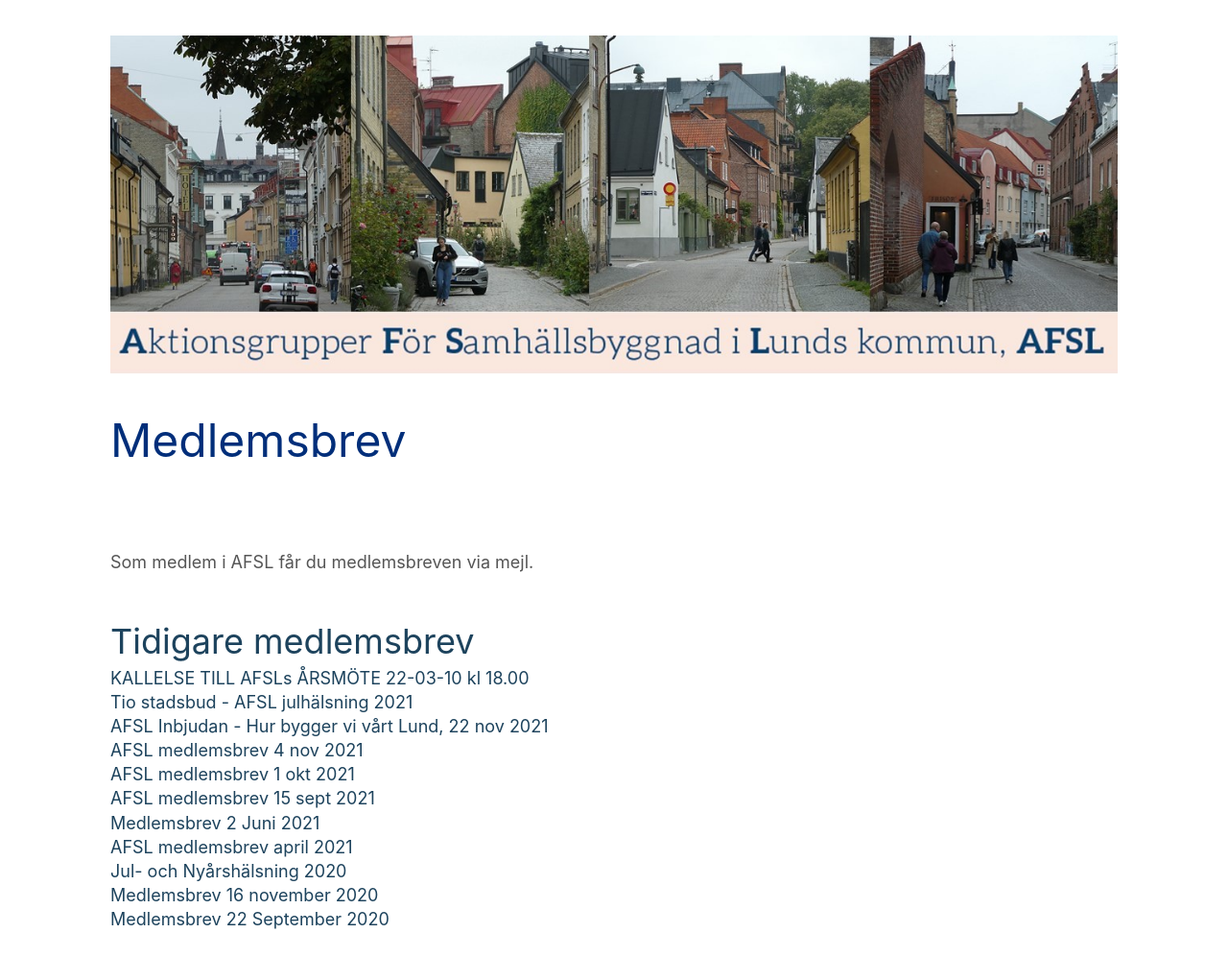
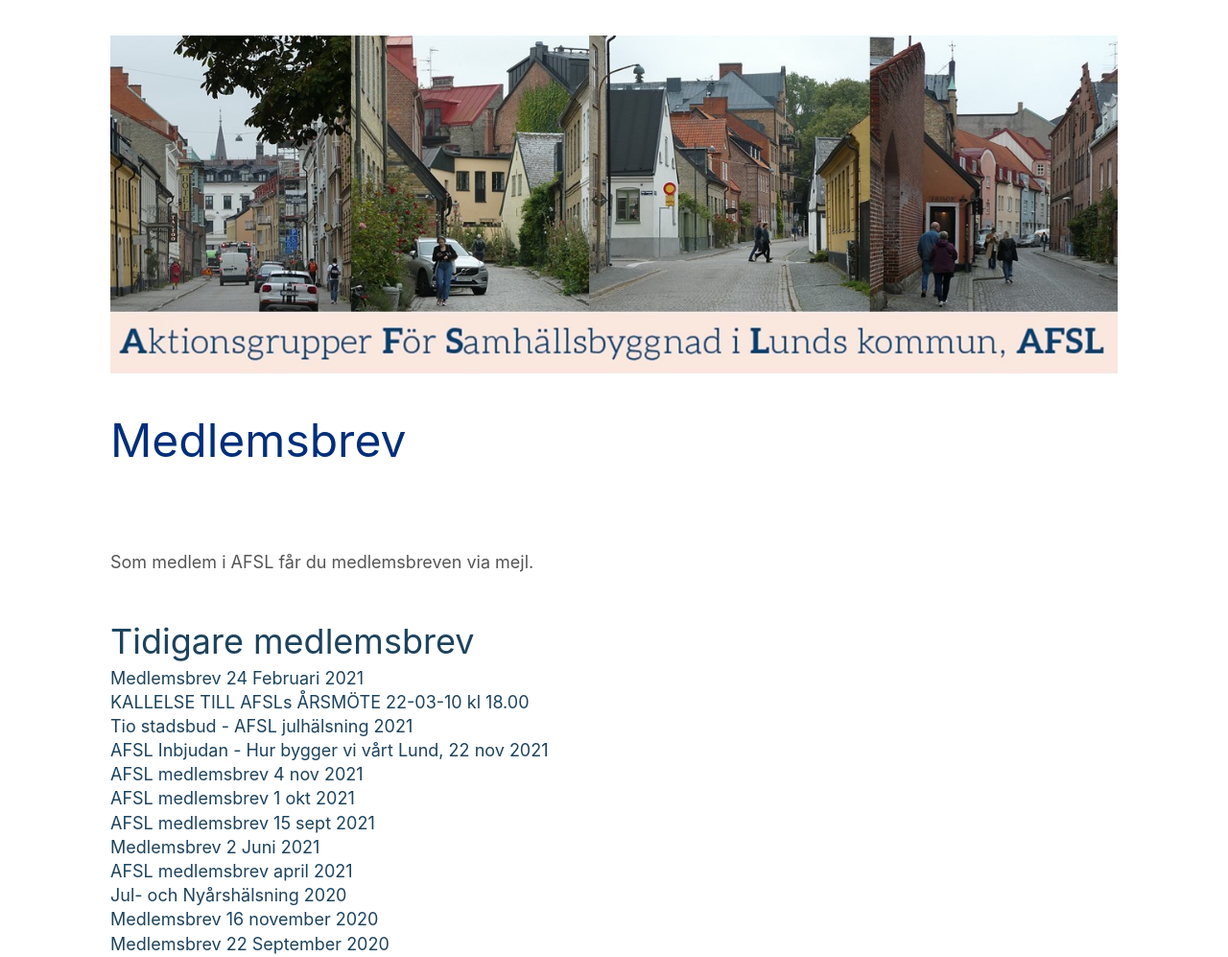
Before and after one commit to aktiongalten/aktiongalten.github.io, a plain HTML site: page drupal/node/11.html in a window 1280 px wide. Shown: the top 997 px of the page at 96% size. Drawn offline with Linux system fonts and the light colour scheme.

Commit message:
KONTA HOODED

```diff
--- a/drupal/node/11.html
+++ b/drupal/node/11.html
@@ -117,7 +117,8 @@
   <div class="field field--name-field-tidigare-medlemsbrev field--type-link field--label-above">
     <div class="field--label">Tidigare medlemsbrev</div>
           <div class="field--items">
-              <div class="field--item"><a href="../sites/default/files/2022-02/medlemsmöte.pdf">KALLELSE TILL AFSLs ÅRSMÖTE 22-03-10 kl 18.00</a></div>
+              <div class="field--item"><a href="../sites/default/files/2022-02/AFSL.Medlemsbrev24febr2022&#32;24&#32;februari&#32;2022.pdf">Medlemsbrev 24 Februari 2021</a></div>
+          <div class="field--item"><a href="../sites/default/files/2022-02/medlemsmöte.pdf">KALLELSE TILL AFSLs ÅRSMÖTE 22-03-10 kl 18.00</a></div>
           <div class="field--item"><a href="../sites/default/files/2021-12/Tio&#32;stadsbud&#32;-&#32;AFSL&#32;julhälsning&#32;2021.pdf">Tio stadsbud - AFSL julhälsning 2021</a></div>
           <div class="field--item"><a href="../sites/default/files/2021-11/AFSL&#32;Inbjudan&#32;Hur&#32;bygger&#32;vi&#32;vårt&#32;Lund&#32;22&#32;nov&#32;2021&#32;slutversion.pdf">AFSL Inbjudan - Hur bygger vi vårt Lund, 22 nov 2021 </a></div>
           <div class="field--item"><a href="../sites/default/files/2021-11/AFSL.Medlemsbrev&#32;4&#32;nov&#32;2021.pdf">AFSL medlemsbrev 4 nov 2021</a></div>
```
Also changed, not shown: 1 other file.
